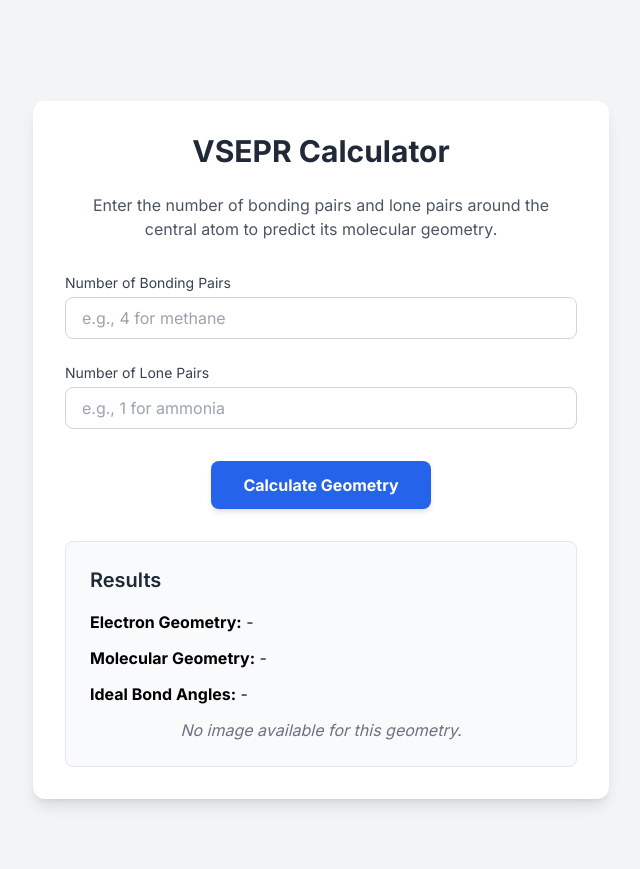
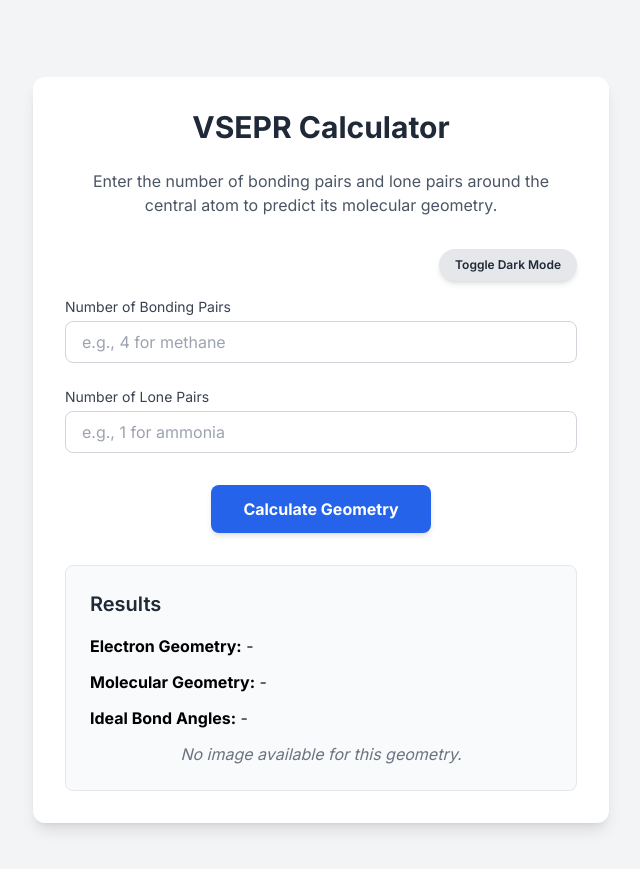
Before and after one commit to MuathHamidi/muath.hamidi, a Jekyll site: the page vsepr_calculator.html, which Jekyll copies as it is, in a window 1280 px wide. Shown: the top 869 px of the page, without its empty margins (319-959 px from the left). Built offline with Jekyll 4.4.1, drawn with Linux system fonts in a browser that asks for light colours; nearby versions of some CDN libraries.

Commit message:
Update vsepr_calculator.html

```diff
--- a/vsepr_calculator.html
+++ b/vsepr_calculator.html
@@ -9,18 +9,59 @@
     <style>
         body {
             font-family: 'Inter', sans-serif;
-            background-color: #f3f4f6;
+        }
+
+        /* Basic dark mode styles */
+        .dark {
+            background-color: #1a1a1a;
+            color: #e5e7eb;
+        }
+        .dark .bg-white {
+            background-color: #2d2d2d;
+            border-color: #4b5563;
+        }
+        .dark .text-gray-800 {
+            color: #e5e7eb;
+        }
+        .dark .text-gray-600 {
+            color: #a0a0a0;
+        }
+        .dark .text-gray-700 {
+            color: #a0a0a0;
+        }
+        .dark .border-gray-300 {
+            border-color: #4b5563;
+        }
+        .dark .focus\:ring-blue-500:focus {
+            --tw-ring-color: #3b82f6;
+        }
+        .dark .bg-gray-50 {
+            background-color: #2d2d2d;
+            border-color: #4b5563;
+        }
+        .dark .text-gray-900 {
+            color: #e5e7eb;
+        }
+        .dark .text-gray-500 {
+            color: #a0a0a0;
         }
     </style>
 </head>
-<body class="bg-gray-100 flex items-center justify-center min-h-screen p-4">
+<body class="bg-gray-100 flex items-center justify-center min-h-screen p-4 transition-colors duration-300">
 
     <!-- Main container for the VSEPR calculator -->
-    <div class="bg-white p-8 rounded-xl shadow-lg w-full max-w-xl">
+    <div class="bg-white p-8 rounded-xl shadow-lg w-full max-w-xl transition-colors duration-300">
         <h1 class="text-3xl font-bold text-center text-gray-800 mb-6">VSEPR Calculator</h1>
         <p class="text-center text-gray-600 mb-8">
             Enter the number of bonding pairs and lone pairs around the central atom to predict its molecular geometry.
         </p>
+
+        <!-- Theme toggle button -->
+        <div class="text-right mb-4">
+            <button id="themeToggle" class="bg-gray-200 text-gray-800 dark:bg-gray-700 dark:text-gray-200 py-2 px-4 rounded-full text-xs font-semibold shadow-md transition-colors duration-300">
+                Toggle Dark Mode
+            </button>
+        </div>
 
         <!-- Input fields section -->
         <div class="space-y-6 mb-8">
@@ -66,6 +107,13 @@
         const molecularGeometrySpan = document.getElementById('molecularGeometry');
         const bondAnglesSpan = document.getElementById('bondAngles');
         const imagePlaceholder = document.getElementById('imagePlaceholder');
+        const themeToggle = document.getElementById('themeToggle');
+        const body = document.body;
+
+        // Function to toggle the theme
+        themeToggle.addEventListener('click', () => {
+            body.classList.toggle('dark');
+        });
 
         // Main function to calculate VSEPR geometry
         const calculateVSEPR = (bondingPairs, lonePairs) => {
```
